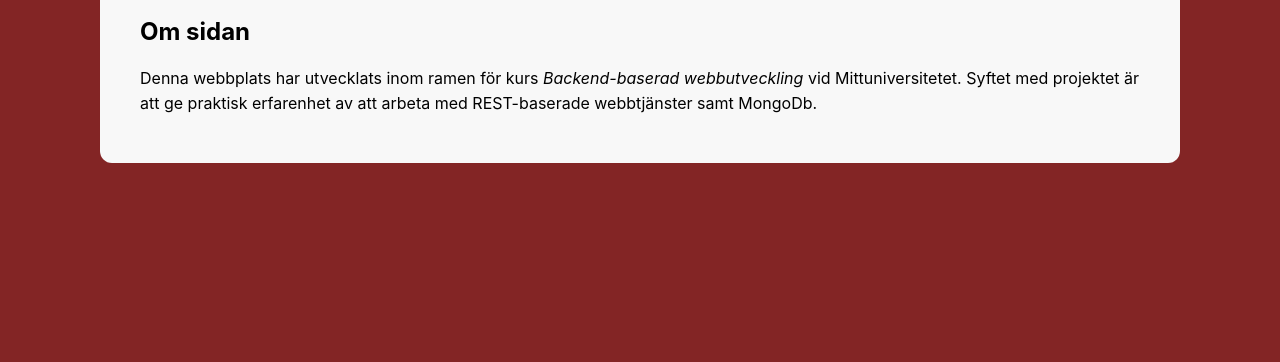
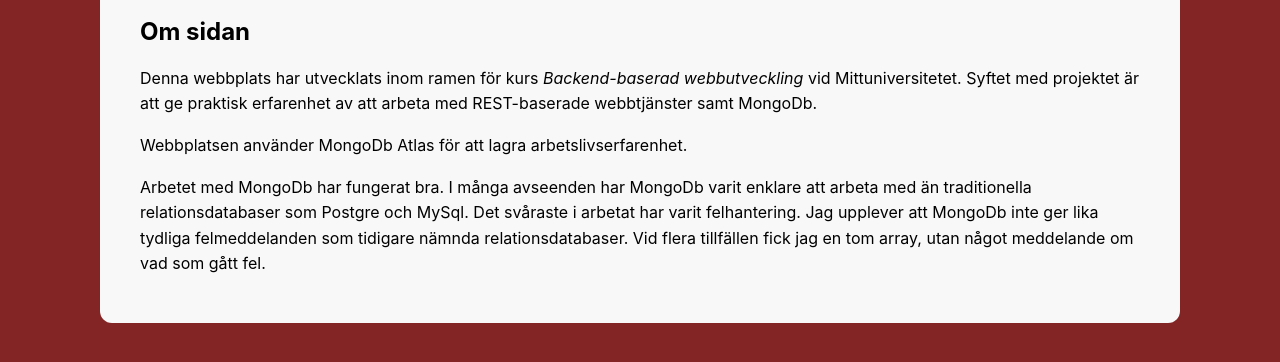
Before and after one commit to Jwcub/backend_labb3_del2, a plain HTML site: page about.html in a window 1280 px wide. Shown: the part 198-560 px from the top of the page. Drawn offline with Linux system fonts and the light colour scheme.

Commit message:
Ändra information på "om-sidan" samt lägg till readme-fil

```diff
--- a/about.html
+++ b/about.html
@@ -23,6 +23,9 @@
             <h2>Om sidan</h2>
             <p>Denna webbplats har utvecklats inom ramen för kurs <em>Backend-baserad webbutveckling</em> vid Mittuniversitetet. Syftet med projektet är att ge praktisk erfarenhet av att arbeta med REST-baserade webbtjänster samt MongoDb.</p>
 
+            <p>Webbplatsen använder MongoDb Atlas för att lagra arbetslivserfarenhet. </p>
+
+            <p>Arbetet med MongoDb har fungerat bra. I många avseenden har MongoDb varit enklare att arbeta med än traditionella relationsdatabaser som Postgre och MySql. Det svåraste i arbetat har varit felhantering. Jag upplever att MongoDb inte ger lika tydliga felmeddelanden som tidigare nämnda relationsdatabaser. Vid flera tillfällen fick jag en tom array, utan något meddelande om vad som gått fel.</p>
 
         </main>
     </div>
```
Also changed, not shown: 2 other files.
